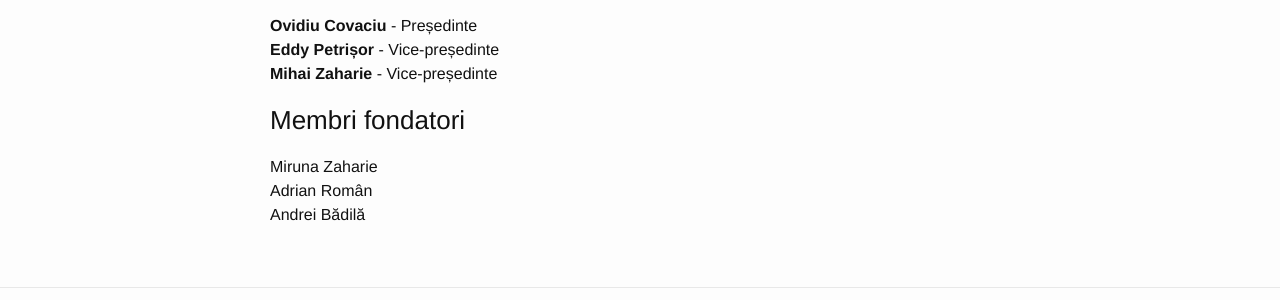
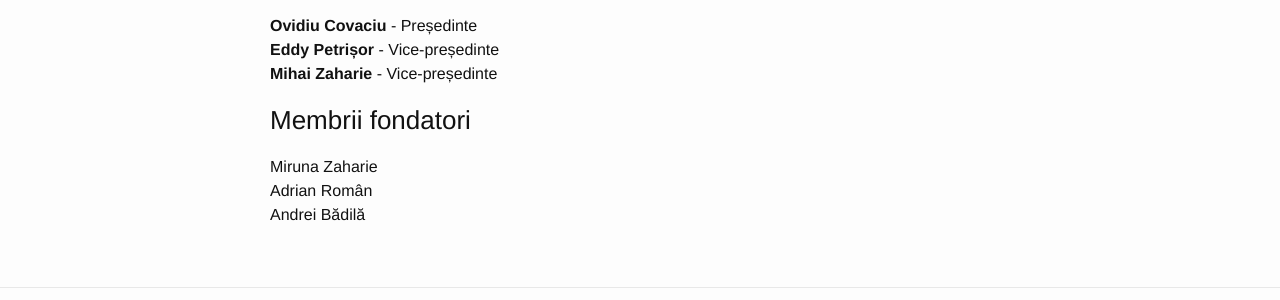
Before and after one commit to SocRatRo/socratro.github.io, a Jekyll site: the page built from about/members.md, in a window 1280 px wide. Shown: the part 150-450 px from the top of the page. Built offline with Jekyll 4.4.1, drawn with Linux system fonts in a browser that asks for light colours.

Commit message:
Fixed a typo

```diff
--- a/about/members.md
+++ b/about/members.md
@@ -8,7 +8,7 @@ permalink: /membri.html
 **Eddy Petrișor** - Vice-președinte
 **Mihai Zaharie** - Vice-președinte
 
-### Membri fondatori
+### Membrii fondatori
 
 Miruna Zaharie
 Adrian Român
```
